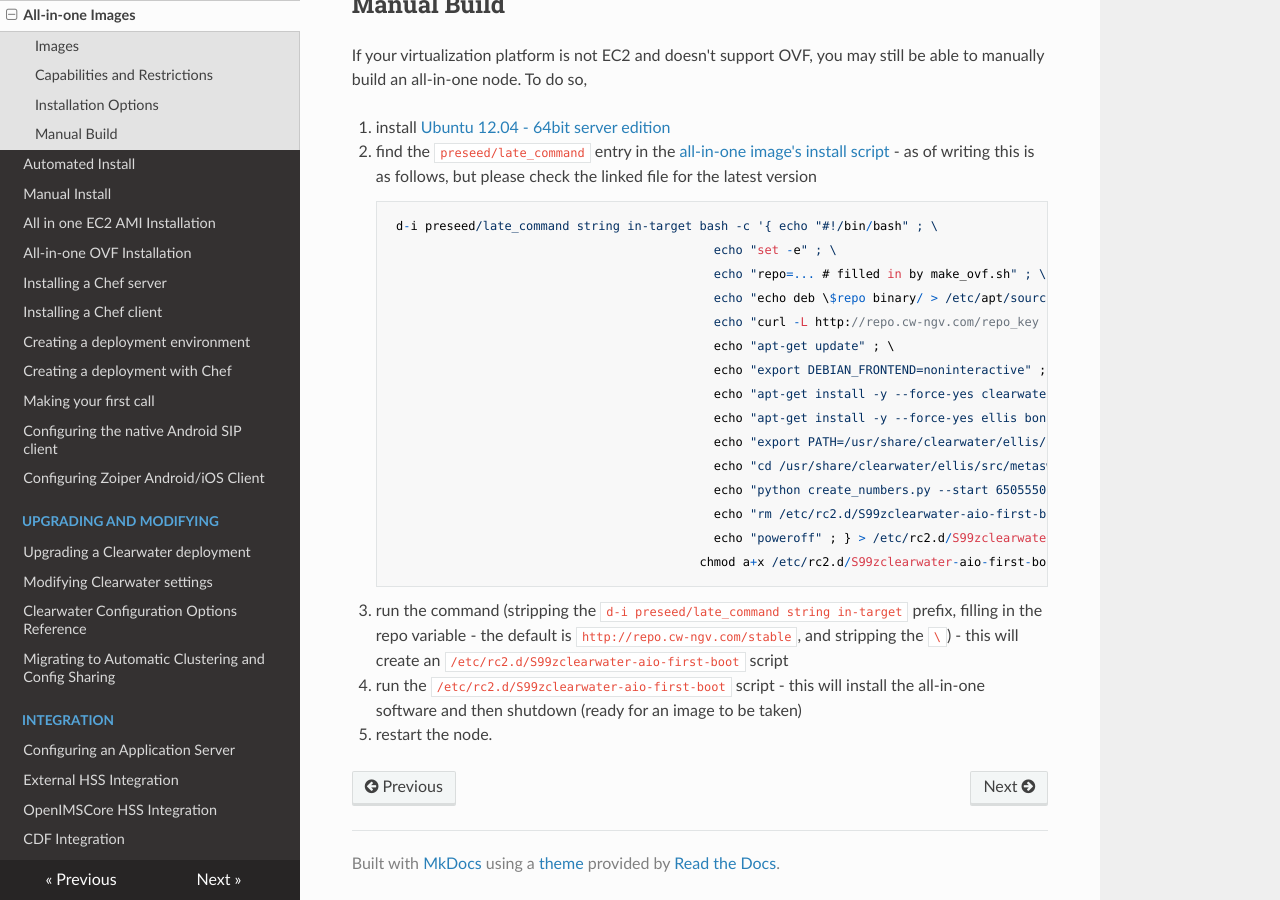
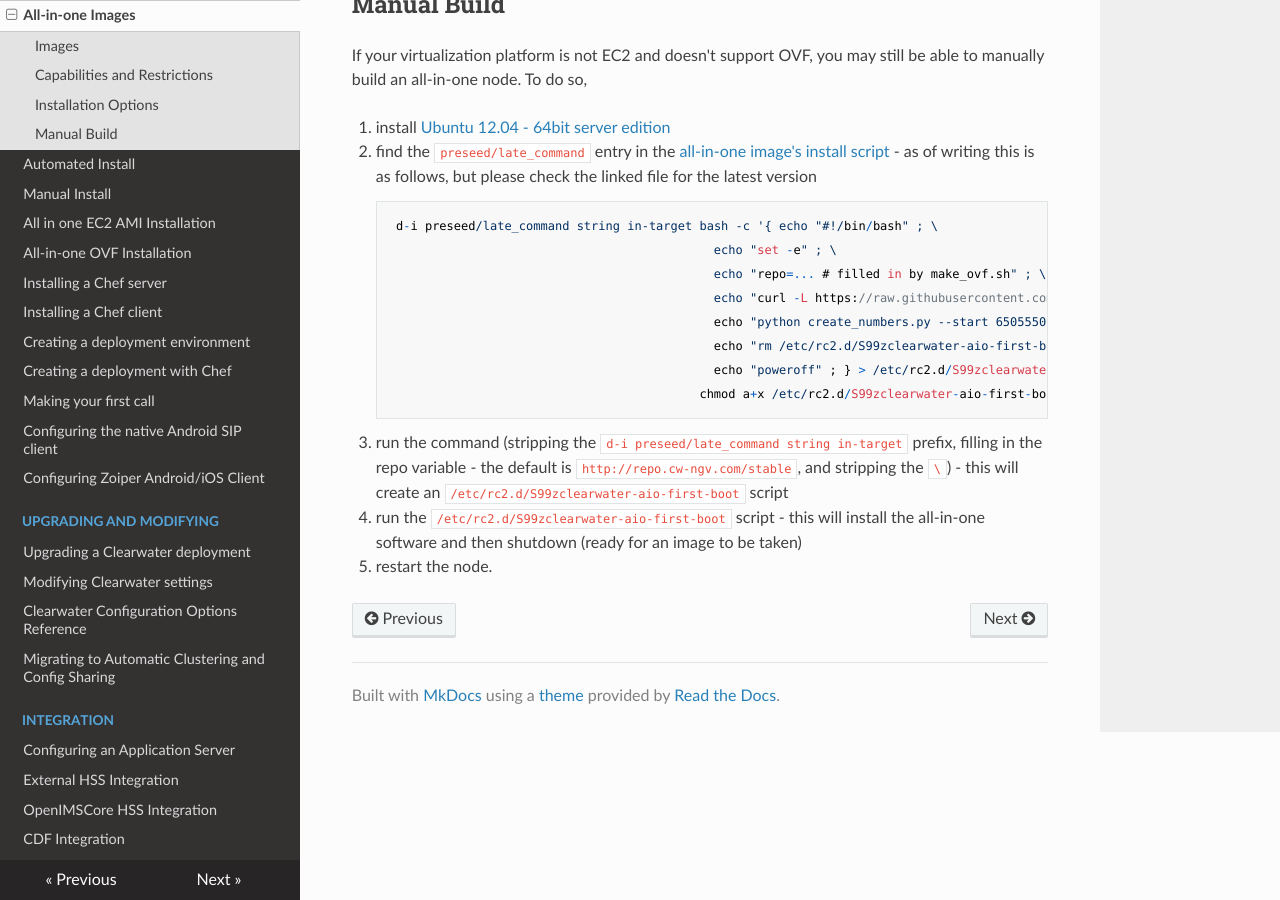
Before and after one commit to Metaswitch/clearwater-readthedocs, an MkDocs documentation site: the page built from docs/All_in_one_Images.md, in a window 1280 px wide and 900 px high, scrolled down 1351 px. Built offline with MkDocs 1.6.1, drawn with Linux system fonts in a browser that asks for light colours; nearby versions of some CDN libraries; old or Windows-style settings are respelled for this version of MkDocs.

Commit message:
Fix up all in one install command

```diff
--- a/docs/All_in_one_Images.md
+++ b/docs/All_in_one_Images.md
@@ -44,14 +44,7 @@ If your virtualization platform is not EC2 and doesn't support OVF, you may stil
          d-i preseed/late_command string in-target bash -c '{ echo "#!/bin/bash" ; \
                                                      echo "set -e" ; \
                                                      echo "repo=... # filled in by make_ovf.sh" ; \
-                                                     echo "echo deb \$repo binary/ > /etc/apt/sources.list.d/clearwater.list" ; \
-                                                     echo "curl -L http://repo.cw-ngv.com/repo_key | sudo apt-key add -" ; \
-                                                     echo "apt-get update" ; \
-                                                     echo "export DEBIAN_FRONTEND=noninteractive" ; \
-                                                     echo "apt-get install -y --force-yes clearwater-cassandra clearwater-auto-config-generic" ; \
-                                                     echo "apt-get install -y --force-yes ellis bono restund sprout homer homestead homestead-prov" ; \
-                                                     echo "export PATH=/usr/share/clearwater/ellis/env/bin:$PATH" ; \
-                                                     echo "cd /usr/share/clearwater/ellis/src/metaswitch/ellis/tools/" ; \
+                                                     echo "curl -L https://raw.githubusercontent.com/Metaswitch/clearwater-infrastructure/master/scripts/clearwater-aio-install.sh | sudo bash -s clearwater-auto-config-generic $repo" ; \
                                                      echo "python create_numbers.py --start 6505550000 --count 1000" ; \
                                                      echo "rm /etc/rc2.d/S99zclearwater-aio-first-boot" ; \
                                                      echo "poweroff" ; } > /etc/rc2.d/S99zclearwater-aio-first-boot ; \
```
